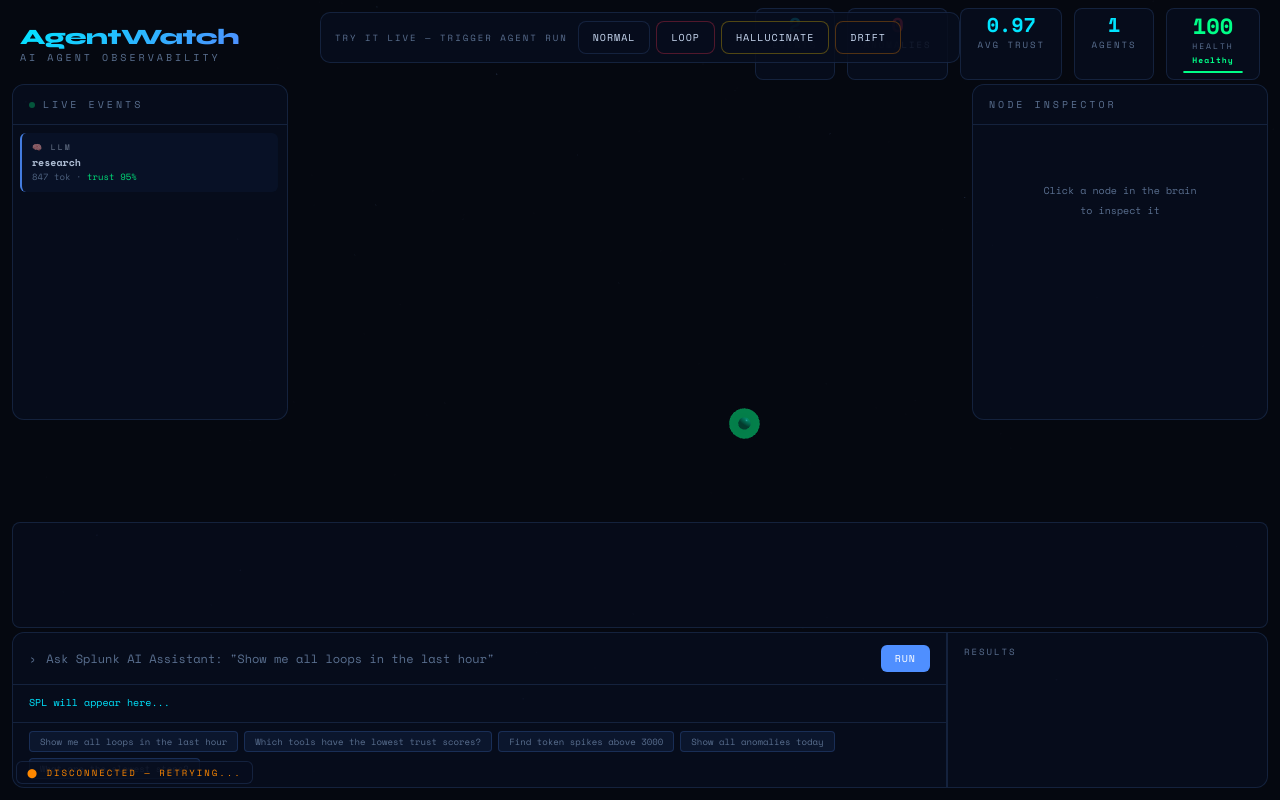
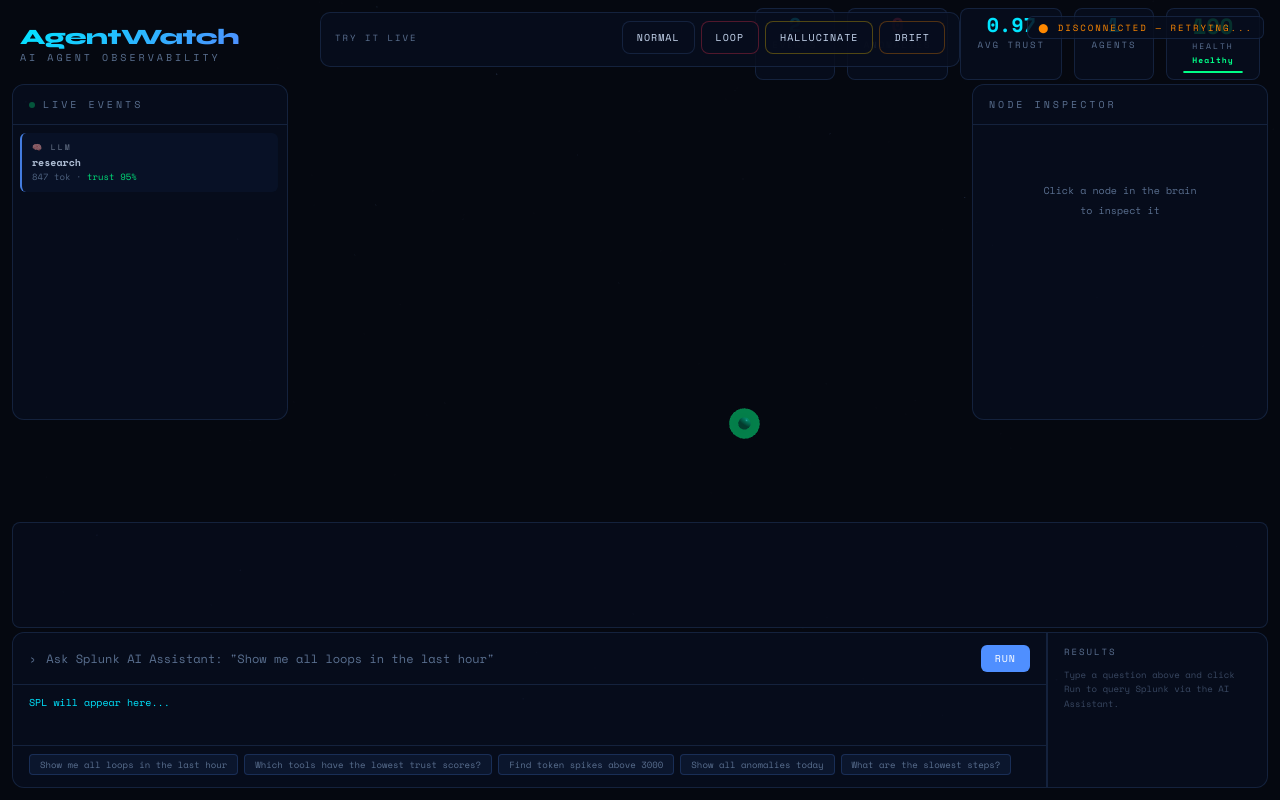
Before and after one commit to ashish-doing/agentwatch, a plain HTML site: page frontend/index.html in a window 1280 px wide. Drawn offline with nearby package versions, Linux system fonts and the light colour scheme.

Commit message:
Fix demo controls layout, move conn-status, shrink results panel with placeholder

```diff
--- a/frontend/index.html
+++ b/frontend/index.html
@@ -373,12 +373,19 @@
     }
 
     #results-panel {
-      width: 320px;
+      width: 220px;
       flex-shrink: 0;
       padding: 12px 16px;
       overflow-y: auto;
       font-size: 10px;
       border-left: 1px solid var(--border);
+    }
+
+    #results-panel:empty,
+    #results-list:empty {
+      display: flex;
+      align-items: center;
+      justify-content: center;
     }
 
     .result-row {
@@ -590,16 +597,23 @@
       right: 320px;
       z-index: 60;
       display: flex;
-      flex-direction: row;
-      align-items: center;
-      gap: 10px;
+      flex-direction: column;
+      align-items: flex-start;
+      gap: 4px;
       pointer-events: all;
       background: var(--panel);
       border: 1px solid var(--border);
       border-radius: 10px;
       padding: 8px 14px;
       max-width: none;
-      flex-wrap: wrap;
+    }
+
+    #demo-controls > div:first-child,
+    #demo-controls .demo-label {
+      display: flex;
+      align-items: center;
+      gap: 10px;
+      width: 100%;
     }
 
     #demo-controls .demo-label {
@@ -650,21 +664,22 @@
     #demo-status {
       font-size: 9px;
       color: var(--text-dim);
-      max-width: 320px;
+      max-width: 100%;
       text-align: left;
-      flex: 1;
+      flex: none;
+      width: 100%;
     }
 
     /* ── Connection status ── */
     #conn-status {
       position: fixed;
-      bottom: 16px;
-      left: 16px;
+      top: 16px;
+      right: 16px;
       font-size: 9px;
       letter-spacing: 2px;
       text-transform: uppercase;
       color: var(--text-dim);
-      z-index: 50;
+      z-index: 65;
       background: var(--panel);
       border: 1px solid var(--border);
       border-radius: 6px;
@@ -761,7 +776,11 @@
     </div>
     <div id="results-panel">
       <div style="color:var(--text-dim);font-size:9px;letter-spacing:2px;text-transform:uppercase;margin-bottom:10px">Results</div>
-      <div id="results-list"></div>
+      <div id="results-list">
+        <div style="color:var(--text-dim);font-size:9px;line-height:1.6;opacity:0.6">
+          Type a question above and click Run to query Splunk via the AI Assistant.
+        </div>
+      </div>
     </div>
   </section>
 
@@ -780,12 +799,14 @@
 
 <!-- Live Demo Controls -->
 <div id="demo-controls">
-  <div class="demo-label">Try It Live — Trigger Agent Run</div>
-  <div id="demo-buttons">
-    <button class="demo-btn" data-mode="normal" onclick="triggerDemo('normal')">Normal</button>
-    <button class="demo-btn loop" data-mode="loop" onclick="triggerDemo('loop')">Loop</button>
-    <button class="demo-btn hallucinate" data-mode="hallucinate" onclick="triggerDemo('hallucinate')">Hallucinate</button>
-    <button class="demo-btn drift" data-mode="drift" onclick="triggerDemo('drift')">Drift</button>
+  <div style="display:flex;align-items:center;gap:10px;width:100%">
+    <span class="demo-label" style="white-space:nowrap">Try It Live</span>
+    <div id="demo-buttons">
+      <button class="demo-btn" data-mode="normal" onclick="triggerDemo('normal')">Normal</button>
+      <button class="demo-btn loop" data-mode="loop" onclick="triggerDemo('loop')">Loop</button>
+      <button class="demo-btn hallucinate" data-mode="hallucinate" onclick="triggerDemo('hallucinate')">Hallucinate</button>
+      <button class="demo-btn drift" data-mode="drift" onclick="triggerDemo('drift')">Drift</button>
+    </div>
   </div>
   <div id="demo-status"></div>
 </div>
```
